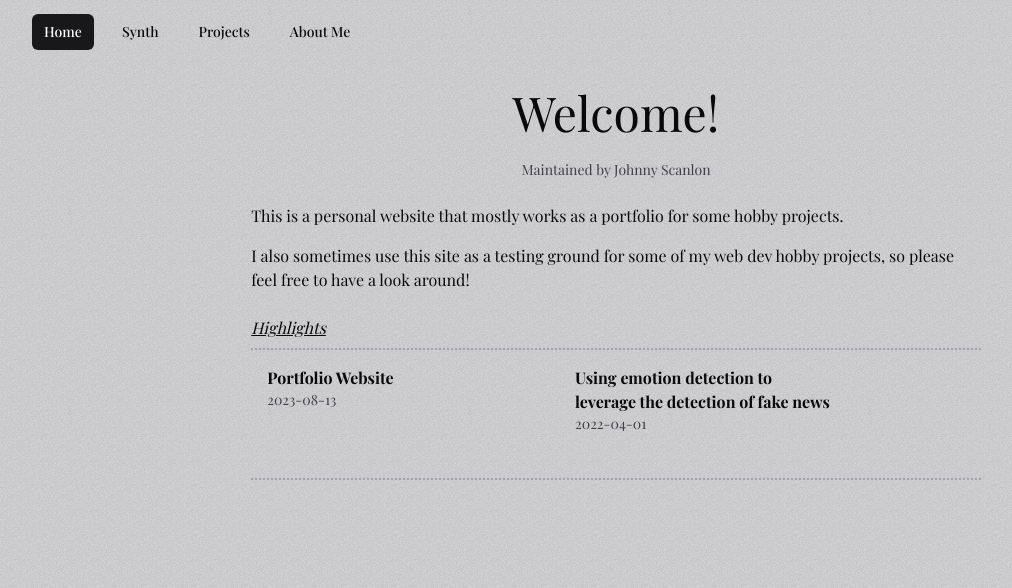
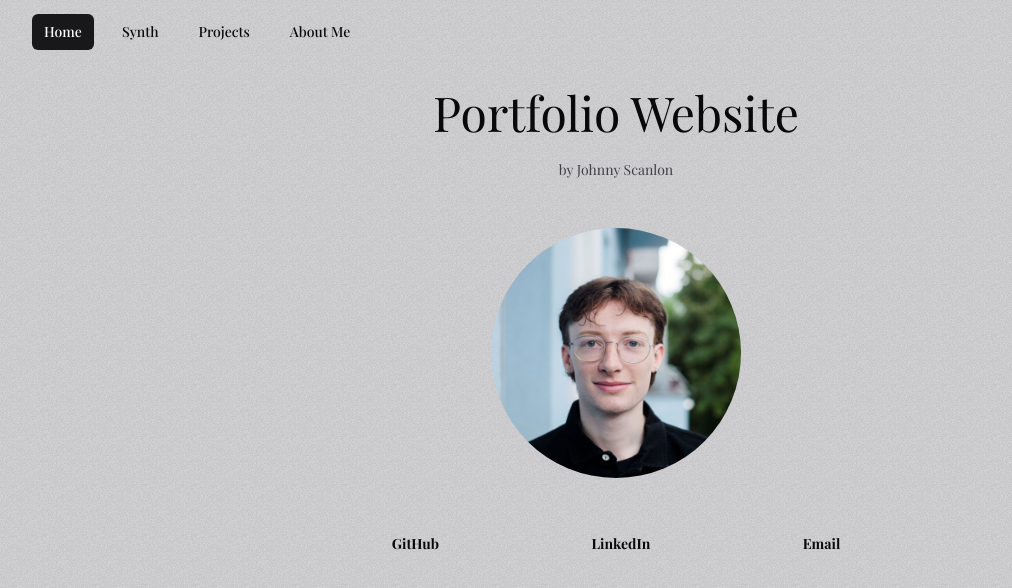
Before and after one commit to jscanlo1/portfolio-website, a Next.js app: page / in a window 1280 px wide. Shown: the top 588 px of the page, without its empty margins (24-1036 px from the left). Built offline with nearby package versions, Linux system fonts and the light colour scheme; a web font is replaced by a local one.

Commit message:
Added profile photo and neatend welcom page

```diff
--- a/pages/index.js
+++ b/pages/index.js
@@ -1,9 +1,9 @@
 import Head from 'next/head';
 import PageTitle from '@/components/page-title';
 import SubHeadingSM from '@/components/sub-heading-sm';
-import Content from '@/components/content';
 import { getFavouriteProjects } from '@/lib/project-helper';
 import Link from 'next/link';
+import Image from 'next/image'
 
 
 
@@ -17,37 +17,37 @@ export default function Home( {favouriteProjects} ) {
 
         <div className='mt-4'>
           <PageTitle >
-            Welcome!
+            Portfolio Website
           </PageTitle>
         </div>
 
         <SubHeadingSM>
-          Maintained by Johnny Scanlon
+          by Johnny Scanlon
         </SubHeadingSM>
 
+        <div className='mx-auto rounded-full hidden md:block pt-8'>
+          <Image src='/profile-photo.jpg' width={250} height={250} alt='Profile Picture of Author' className='rounded-full' />
+        </div>
+
         <div className='w-4/5 md:w-3/5 mx-auto'>
-          <p className='py-2'>
-            This is a personal website that mostly works as a portfolio for some hobby projects.
-          </p>
 
-          <p className='py-2'>
-            I also sometimes use this site as a testing ground for some of my web dev hobby projects, so please feel free to have a look around!
-          </p>
+          <div className='flex flex-1 justify-evenly pt-12'>
+            <div className='text-zinc-950 hover:bg-zinc-700 hover:text-white rounded-md px-3 py-2 text-sm font-medium'>
+                <Link target='_blank' href='https://github.com/jscanlo1' ><strong> GitHub </strong></Link>
+            </div>
 
-          <div className='pt-4'>
-            <p className='underline'><em>Highlights</em></p>
+            <div className='text-zinc-950 hover:bg-zinc-700 hover:text-white rounded-md px-3 py-2 text-sm font-medium'>
+                <Link target='_blank' href='https://www.linkedin.com/in/johnny-scanlon-302419276/' ><strong> LinkedIn </strong></Link>
+            </div>
 
-            <div className='mt-2 border-dotted border-y-2 border-zinc-400 flex flex-1 space-x-4 justify-start min-h-32 overflow-x-auto'>
-              {favouriteProjects.map(({id, title, date, description, github, favourite}) => {
-                return(
-                  <div key={id} className='min-h-32 basis-2/5 shrink-0 grow-0 p-4'>
-                    <Link className='font-bold' href={`/projects/${id}`}>{title}</Link>
-                    <p className='text-sm text-zinc-700'>{date}</p>
-                  </div>
-                )
-              })}
+            <div className='text-zinc-950 hover:bg-zinc-700 hover:text-white rounded-md px-3 py-2 text-sm font-medium'>
+                <Link href='mailto:johnnyscanlon22@gmail.com' ><strong> Email </strong></Link>
             </div>
+
           </div>
+
+
+
         </div>
 
       </>
@@ -63,3 +63,21 @@ export async function getStaticProps(){
     }
   }
 }
+
+
+/*
+<div className='pt-4'>
+            <p className='underline'><em>Highlights</em></p>
+
+            <div className='mt-2 border-dotted border-y-2 border-zinc-400 flex flex-1 space-x-4 justify-start min-h-32 overflow-x-auto'>
+              {favouriteProjects.map(({id, title, date, description, github, favourite}) => {
+                return(
+                  <div key={id} className='min-h-32 basis-2/5 shrink-0 grow-0 p-4'>
+                    <Link className='font-bold' href={`/projects/${id}`}>{title}</Link>
+                    <p className='text-sm text-zinc-700'>{date}</p>
+                  </div>
+                )
+              })}
+            </div>
+          </div>
+*/
```
Also changed, not shown: public/profile-photo.jpg (added).
